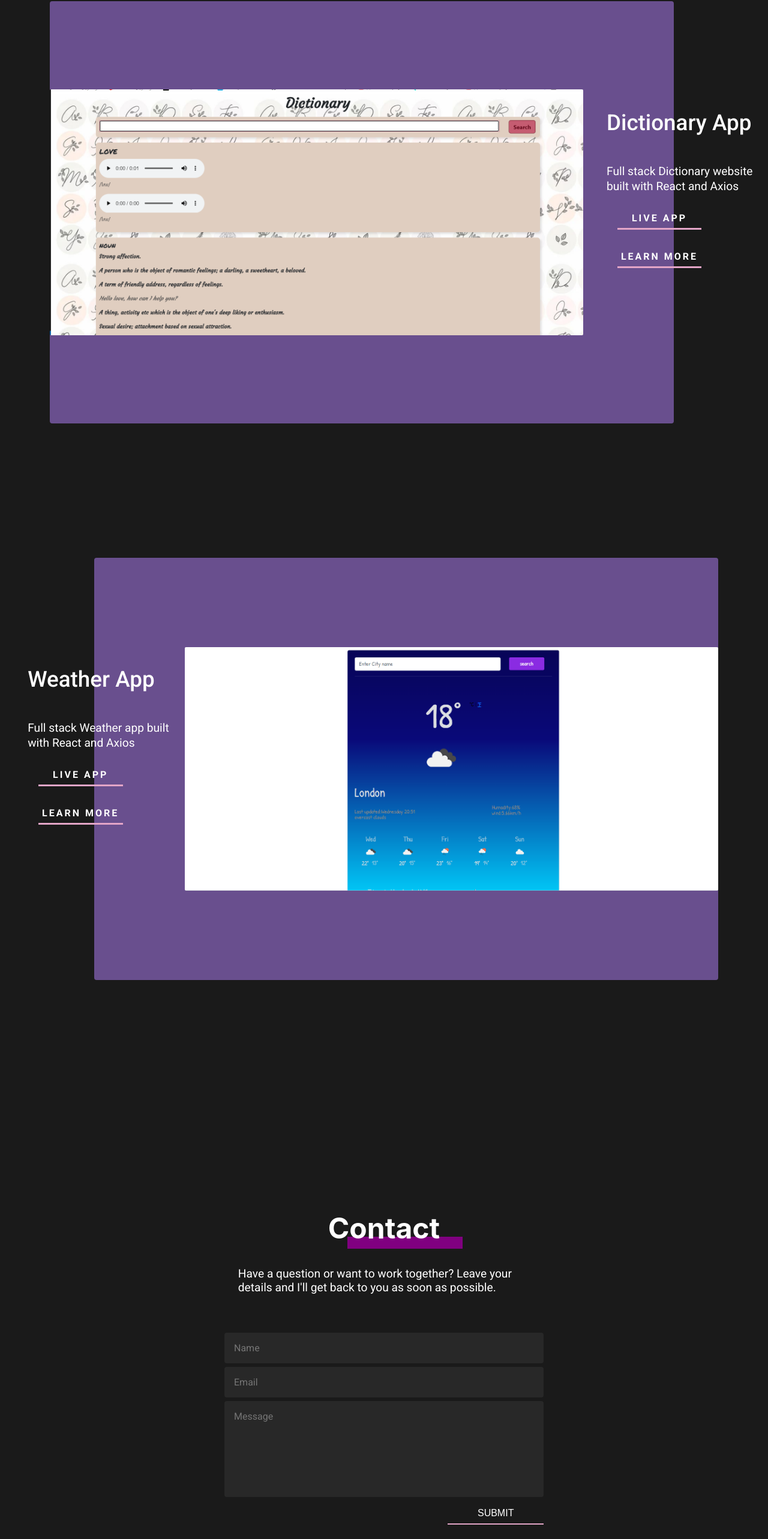
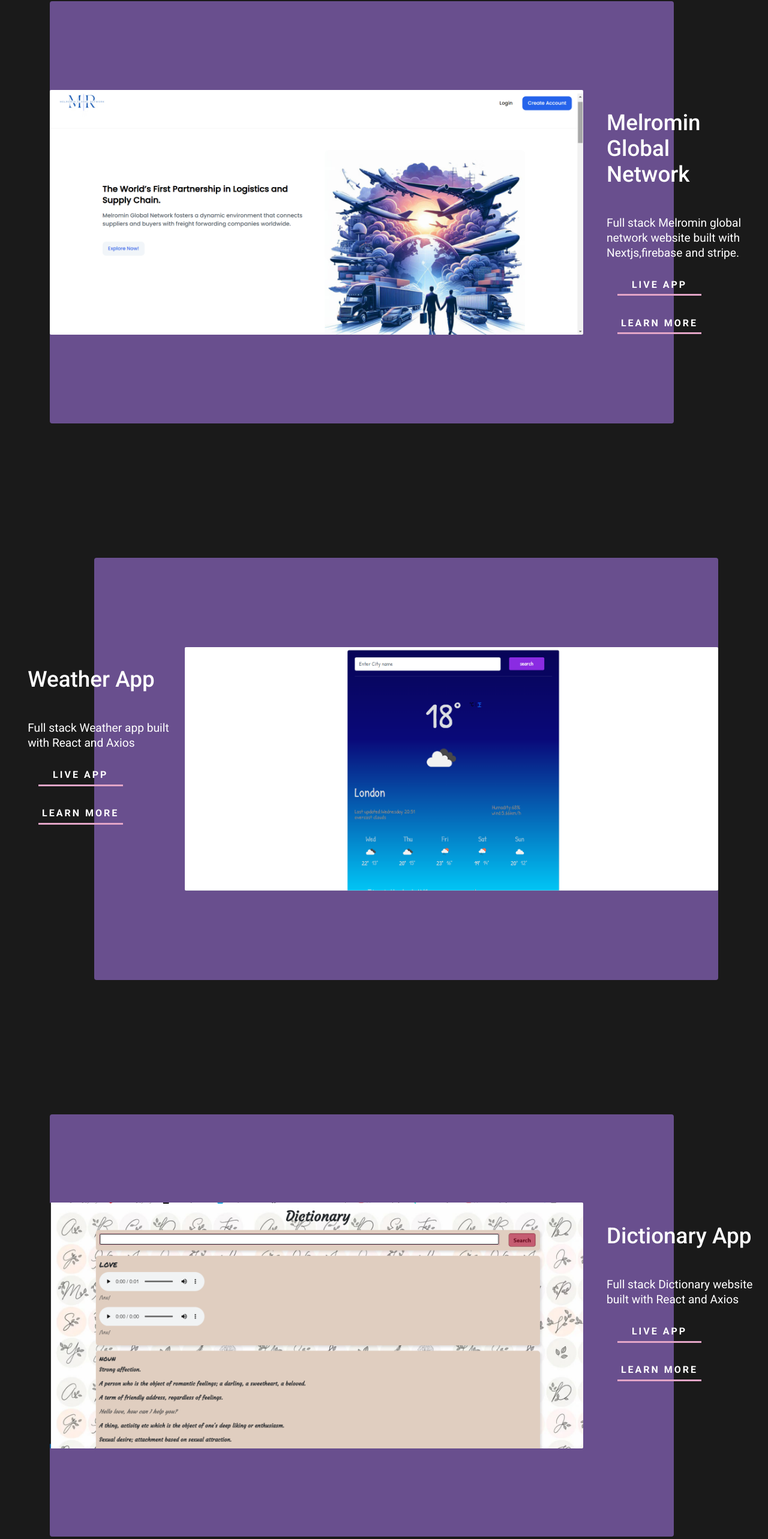
Before and after one commit to melika760/myportfolio, a React (Create React App) app: page / in a window 1280 px wide. Shown: the part 4156-6722 px from the top of the page at 60% size. Built offline with nearby package versions, Linux system fonts and the light colour scheme.

Commit message:
add other project

```diff
--- a/src/components/Projects.jsx
+++ b/src/components/Projects.jsx
@@ -4,6 +4,7 @@
 import Grocery from "../assets/GroceryStore.png"
 import Dictionary from "../assets/Dictionary.png"
 import Weatherapp from "../assets/Weatherapp.png"
+import melromin from "../assets/melromin.png"
 const Projects = () => {
 
   return (
@@ -47,20 +48,20 @@
           </a>
         </div>
 <div className={`${styles.content} ${styles.left}`}>
-          <a href='https://musical-sorbet-7120c3.netlify.app/' alt="Dictionary" target='__blank'>
+          <a href='https://melrominglobalnetwork.co.uk/' alt="Melromin" target='__blank'>
           <div className={styles.pic}>
           <div className={styles.image}>
-            <img src={Dictionary} alt='Dictionary'/>
+            <img src={melromin} alt='Melromin'/>
           </div>
           </div>
           </a>
 
           <div className={styles.info}>
-<h3 className={styles.title}>Dictionary App</h3>
-<p className={styles.descriptions}>Full stack Dictionary website built with React and Axios</p>
+<h3 className={styles.title}>Melromin Global Network</h3>
+<p className={styles.descriptions}>Full stack Melromin global network website built with Nextjs,firebase and stripe.</p>
 
-<a href='https://musical-sorbet-7120c3.netlify.app/' target='__blank' alt="DictionaryApp"><div className={styles.live1}>Live app</div></a>
-<a href='https://github.com/melika760/Dictionary' target='__blank'><div className={styles.live1}>Learn more</div></a>
+<a href='https://melrominglobalnetwork.co.uk/' target='__blank' alt="DictionaryApp"><div className={styles.live1}>Live app</div></a>
+<a href='https://github.com/melika760/MelrominGlobalNetwork' target='__blank'><div className={styles.live1}>Learn more</div></a>
 
 
           </div>
@@ -83,7 +84,25 @@
           </div>
           </a>
         </div>
+        <div className={`${styles.content} ${styles.left}`}>
+          <a href='https://musical-sorbet-7120c3.netlify.app/' alt="Dictionary" target='__blank'>
+          <div className={styles.pic}>
+          <div className={styles.image}>
+            <img src={Dictionary} alt='Dictionary'/>
+          </div>
+          </div>
+          </a>
 
+          <div className={styles.info}>
+<h3 className={styles.title}>Dictionary App</h3>
+<p className={styles.descriptions}>Full stack Dictionary website built with React and Axios</p>
+
+<a href='https://musical-sorbet-7120c3.netlify.app/' target='__blank' alt="DictionaryApp"><div className={styles.live1}>Live app</div></a>
+<a href='https://github.com/melika760/Dictionary' target='__blank'><div className={styles.live1}>Learn more</div></a>
+
+
+          </div>
+        </div>
     </section>
   )
 }
```
Also changed, not shown: src/assets/melromin.png (added).
